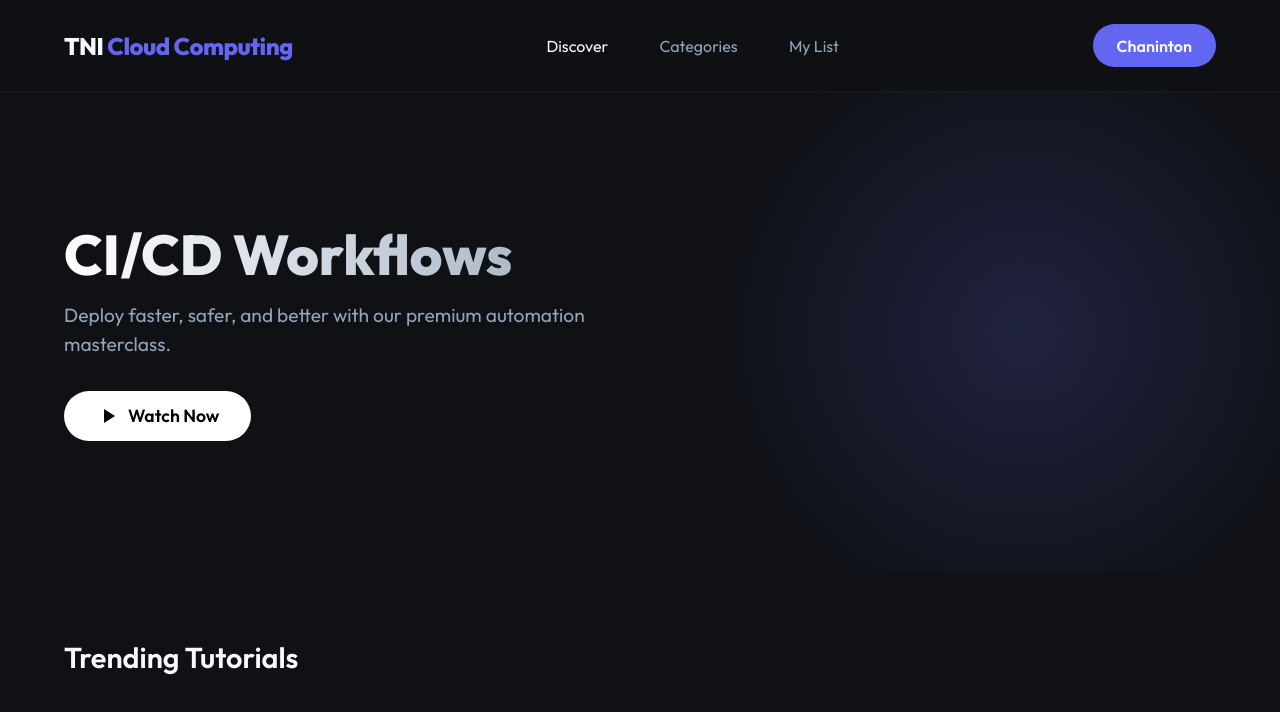
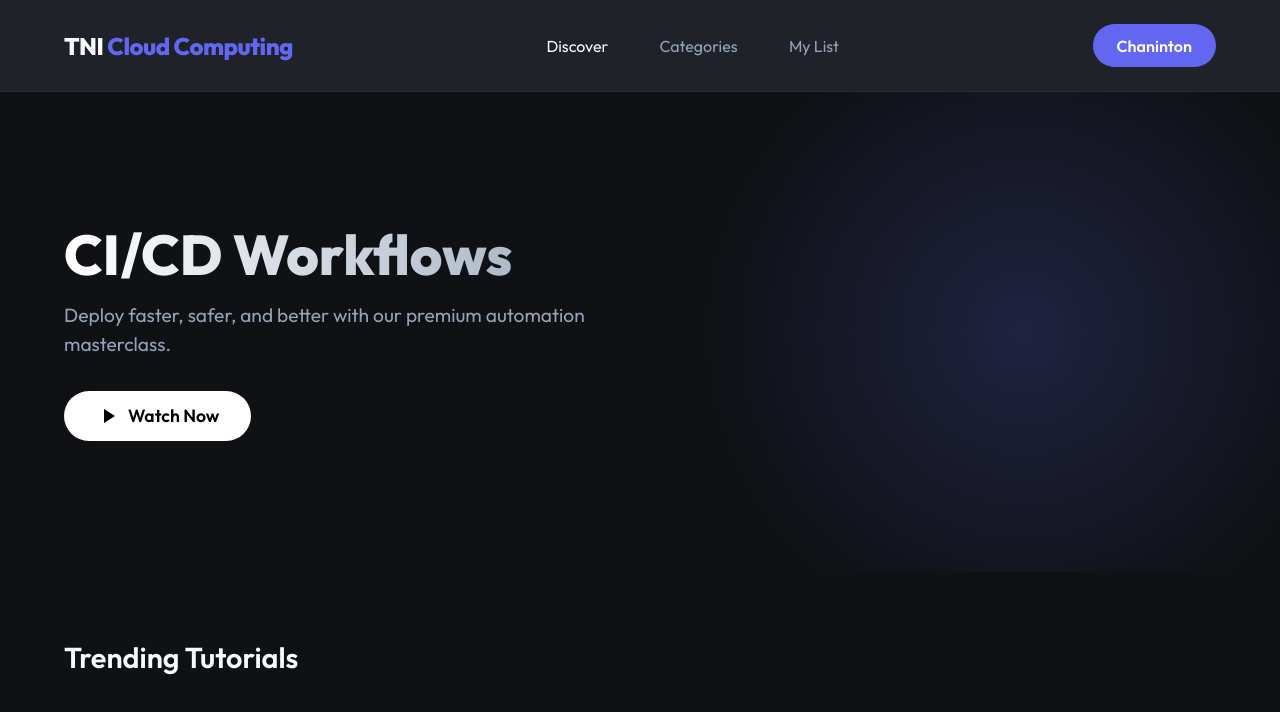
Before and after one commit to pechanin-ton/cicd-lab, a website: page public/index.html in a window 1280 px wide. Drawn offline with Linux system fonts and the light colour scheme; no server answers.

Commit message:
edit navbar color

```diff
--- a/public/style.css
+++ b/public/style.css
@@ -27,7 +27,7 @@ body {
     justify-content: space-between;
     align-items: center;
     padding: 1.5rem 5%;
-    background: rgba(15, 17, 21, 0.8);
+    background: rgba(33, 37, 43 , 0.95);
     backdrop-filter: blur(10px);
     position: sticky;
     top: 0;
```
